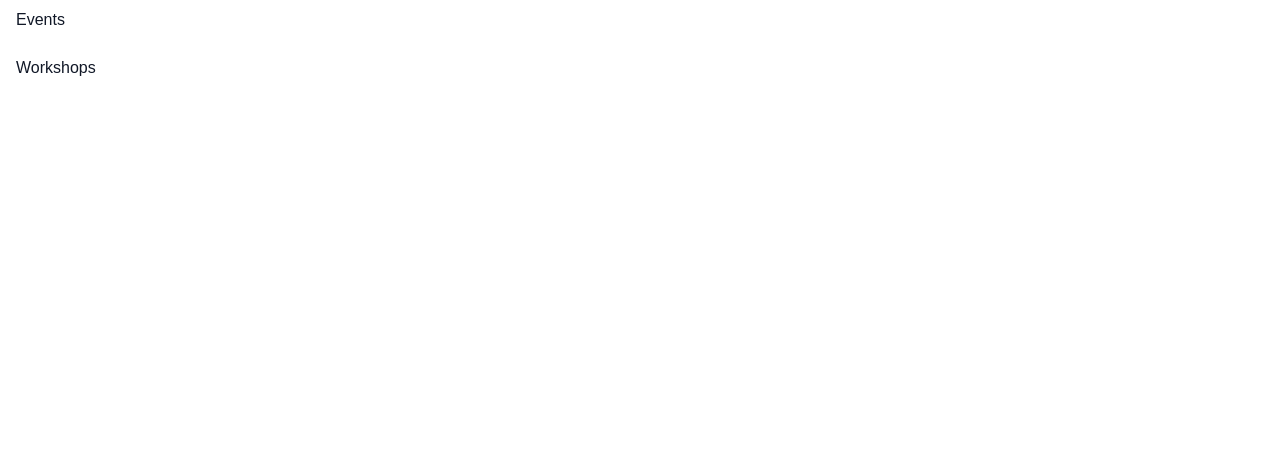
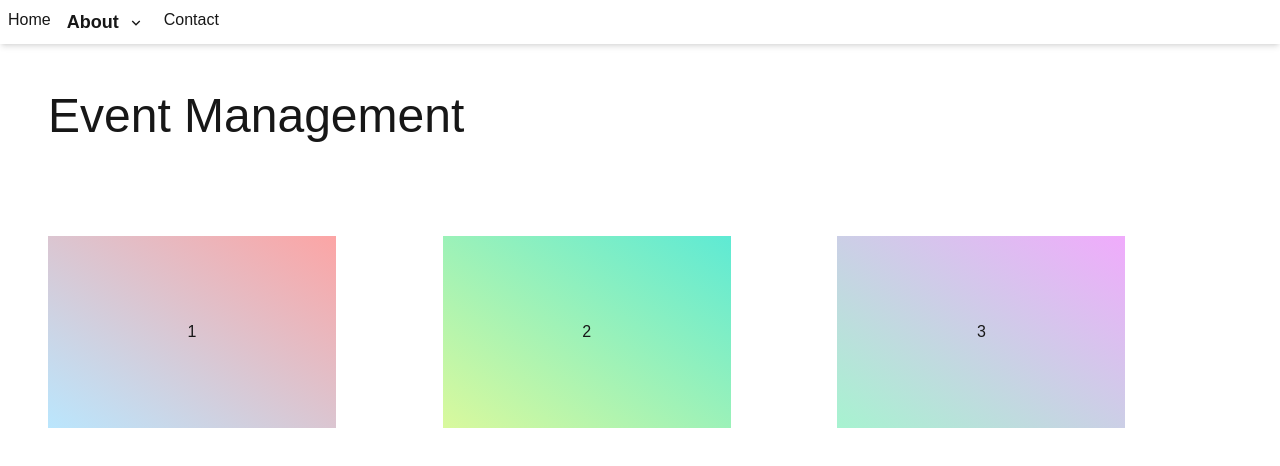
Before and after one commit to Nithya-collab/Tickets, a Next.js app: page / in a window 1280 px wide. Shown: the top 466 px of the page. Built offline with nearby package versions, Linux system fonts and the light colour scheme.

Commit message:
UI(menu): basic menu structure added
radix navigation menu (for a11y), tailwind-variants used

```diff
--- a/app/layout.tsx
+++ b/app/layout.tsx
@@ -1,5 +1,6 @@
 import type { Metadata } from "next";
 import localFont from "next/font/local";
+import NavigationMenuComponent from '@/components/NavigationMenu';
 import "./globals.css";
 
 const geistSans = localFont({
@@ -18,6 +19,31 @@ export const metadata: Metadata = {
   description: "Generated by create next app",
 };
 
+const menus = [
+  {
+    label: 'Home',
+    href: '/',
+  },
+  {
+    label: 'About',
+    // href: '/about',
+    subMenus: [
+      {
+        label: 'Our Team',
+        href: '/about/team',
+      },
+      {
+        label: 'Our Mission',
+        href: '/about/mission',
+      },
+    ],
+  },
+  {
+    label: 'Contact',
+    href: '/contact',
+  },
+];
+
 export default function RootLayout({
   children,
 }: Readonly<{
@@ -28,6 +54,7 @@ export default function RootLayout({
       <body
         className={`${geistSans.variable} ${geistMono.variable} antialiased`}
       >
+        <NavigationMenuComponent menus={menus} />
         {children}
       </body>
     </html>
--- a/app/page.tsx
+++ b/app/page.tsx
@@ -1,12 +1,17 @@
-import React from 'react';
-import NavigationMenuComponent from '@/components/NavigationMenu';
-
+import React from "react";
 const MyNavigationMenu = () => {
-  return (
-      <>
-         <NavigationMenuComponent />
-      </>
-  );
+    return (
+        <>
+            <h1 className="text-5xl p-4 sm:p-12">Event Management</h1>
+            <div className="grid sm:grid-cols-3 p-4 sm:p-12 text-center">
+                <div className="place-content-center sm:w-72 min-h-48 bg-gradient-to-tr from-sky-200 to-red-300">
+                    1
+                </div>
+                <div className="place-content-center sm:w-72 min-h-48 bg-gradient-to-tr from-lime-200 to-teal-300">2</div>
+                <div className="place-content-center sm:w-72 min-h-48 bg-gradient-to-tr from-emerald-200 to-fuchsia-300">3</div>
+            </div>
+        </>
+    );
 };
 
 export default MyNavigationMenu;
--- a/components/NavigationMenu.tsx
+++ b/components/NavigationMenu.tsx
@@ -1,58 +1,121 @@
+"use client";
 
 import * as NavigationMenu from "@radix-ui/react-navigation-menu";
-import { cx } from "@/lib/utils"; // Your custom cx function
-// Tailwind Variants
+import { usePathname } from "next/navigation";
+import { tv, type VariantProps } from "tailwind-variants";
+import { RiArrowDownSLine } from "@remixicon/react";
+import { cx } from "@/lib/utils";
+import Link from "next/link";
 
-const NavigationMenuComponent = () => {
-  const variants = {
-    list: {
-      base: "flex flex-col space-y-2",
+const navigationMenu = tv({
+    base: "flex flex-col",
+    variants: {
+        spacing: {
+            tight: "space-y-2",
+            loose: "space-y-4",
         },
-    item: {
-      base: "flex items-center space-x-4",
+        responsive: {
+            sm: {
+                root: "flex flex-col sm:flex-row",
+                item: "sm:text-lg",
             },
-    trigger: {
-      base: "text-gray-900 hover:text-gray-700 py-2 px-4 rounded",
+            md: {
+                root: "flex flex-col md:flex-row",
+                item: "md:text-lg",
             },
-    link: {
-      base: "text-gray-900 hover:text-gray-700 block py-2 px-4 rounded",
+            lg: {
+                root: "flex flex-col lg:flex-row",
+                item: "lg:text-lg",
             },
+        },
+    },
+    slots: {
+        root: "bg-white shadow-md list-none",
+        item: " p-2 relative",
+        subItem: "text-lg font-bold",
+        subMenu: "bg-gray-100 text-sm my-2 shadow-md",
+        trigger: "text-lg font-bold",
+        content: "absolute top- left-0 pl-2 w-96",
+    },
+});
+
+type NavigationMenuVariants = VariantProps<typeof navigationMenu>;
+
+type MenuItem = {
+  label: string;
+  href: string;
 };
+
+type SubmenuWithMenuItems = {
+  label: string;
+  subMenus: MenuItem[];
+};
+
+type Menu = (MenuItem | SubmenuWithMenuItems)[];
+
+interface NavigationMenuProps extends NavigationMenuVariants {
+    menus: Menu;
+}
+
+interface NextLinkProps {
+    href: string;
+    children: React.ReactNode;
+}
+
+const NextLink = ({ href, ...props }: NextLinkProps) => {
+    const pathname = usePathname();
+    const isActive = href === pathname;
+
     return (
-    <NavigationMenu.Root>
-      <NavigationMenu.List className={cx(variants.list.base)}>
-        <NavigationMenu.Item className={cx(variants.item.base)}>
-          <NavigationMenu.Trigger className={cx(variants.trigger.base)}>
-            Events
+        <NavigationMenu.Link asChild active={isActive}>
+            <Link href={href} {...props} />
+        </NavigationMenu.Link>
+    );
+};
+
+const NavigationMenuComponent: React.FC<NavigationMenuProps> = ({ menus }) => {
+    const { root, item, content, subMenu, subItem, trigger } = navigationMenu();
+
+    return (
+        <NavigationMenu.Root
+            className={cx(root({ responsive: "md", spacing: "tight" }))}
+        >
+            {menus.map((menu, index) => (
+                <NavigationMenu.Item className={cx(item())} key={index}>
+                    {'subMenus' in menu ?
+                     (
+                        <>
+                            <NavigationMenu.Trigger
+                                className={cx(trigger())}
+                            >
+                                {menu.label} <RiArrowDownSLine className="h-4 inline" />
                             </NavigationMenu.Trigger>
-          <NavigationMenu.Content>
-            <NavigationMenu.Link className={cx(variants.link.base)} href="/music-concerts">
-              Music Concerts
-            </NavigationMenu.Link>
-            <NavigationMenu.Link className={cx(variants.link.base)} href="/standup-comedy">
-              Standup Comedy
-            </NavigationMenu.Link>
+                            <NavigationMenu.Content
+                                className={cx(content())}
+                            >
+                                <NavigationMenu.Sub className={cx(subMenu())}>
+                                    <NavigationMenu.List>
+                                        {menu.subMenus.map(
+                                            (subMenu, subIndex) => (
+                                                <NavigationMenu.Item
+                                                    key={subIndex}
+                                                    className={cx(subItem())}
+                                                >
+                                                    <NextLink
+                                                        href={subMenu.href}
+                                                    >
+                                                        {subMenu.label}
+                                                    </NextLink>
+                                                </NavigationMenu.Item>
+                                            )
+                                        )}
+                                    </NavigationMenu.List>
+                                </NavigationMenu.Sub>
                             </NavigationMenu.Content>
+                        </>
+                    ) : <NextLink href={menu.href}>{menu.label}</NextLink>}
                 </NavigationMenu.Item>
-
-        <NavigationMenu.Item className={cx(variants.item.base)}>
-          <NavigationMenu.Trigger className={cx(variants.trigger.base)}>
-            Workshops
-          </NavigationMenu.Trigger>
-          <NavigationMenu.Content>
-            <NavigationMenu.Link className={cx(variants.link.base)} href="/masterclass">
-              Masterclass
-            </NavigationMenu.Link>
-            <NavigationMenu.Link className={cx(variants.link.base)} href="/workshop">
-              Workshops
-            </NavigationMenu.Link>
-          </NavigationMenu.Content>
-        </NavigationMenu.Item>
-
-        {/* Add more items as needed */}
-      </NavigationMenu.List>
-
-      <NavigationMenu.Viewport />
+            ))}
         </NavigationMenu.Root>
     );
 };
--- a/lib/utils.ts
+++ b/lib/utils.ts
@@ -1,3 +1,7 @@
-export function cx(...classes: (string | undefined | null)[]) {
-    return classes.filter(Boolean).join(' ');
-  }
+
+import clsx, { type ClassValue } from "clsx"
+import { twMerge } from "tailwind-merge"
+
+export function cx(...args: ClassValue[]) {
+    return twMerge(clsx(...args));
+}
--- a/package.json
+++ b/package.json
@@ -10,6 +10,8 @@
   },
   "dependencies": {
     "@radix-ui/react-navigation-menu": "^1.2.1",
+    "@remixicon/react": "^4.2.0",
+    "clsx": "^2.1.1",
     "next": "14.2.15",
     "react": "^18",
     "react-dom": "^18",
```
Also changed, not shown: 1 other file (tests, documents, lock files or other folders). Lines whose indentation alone changed are shown as unchanged.
